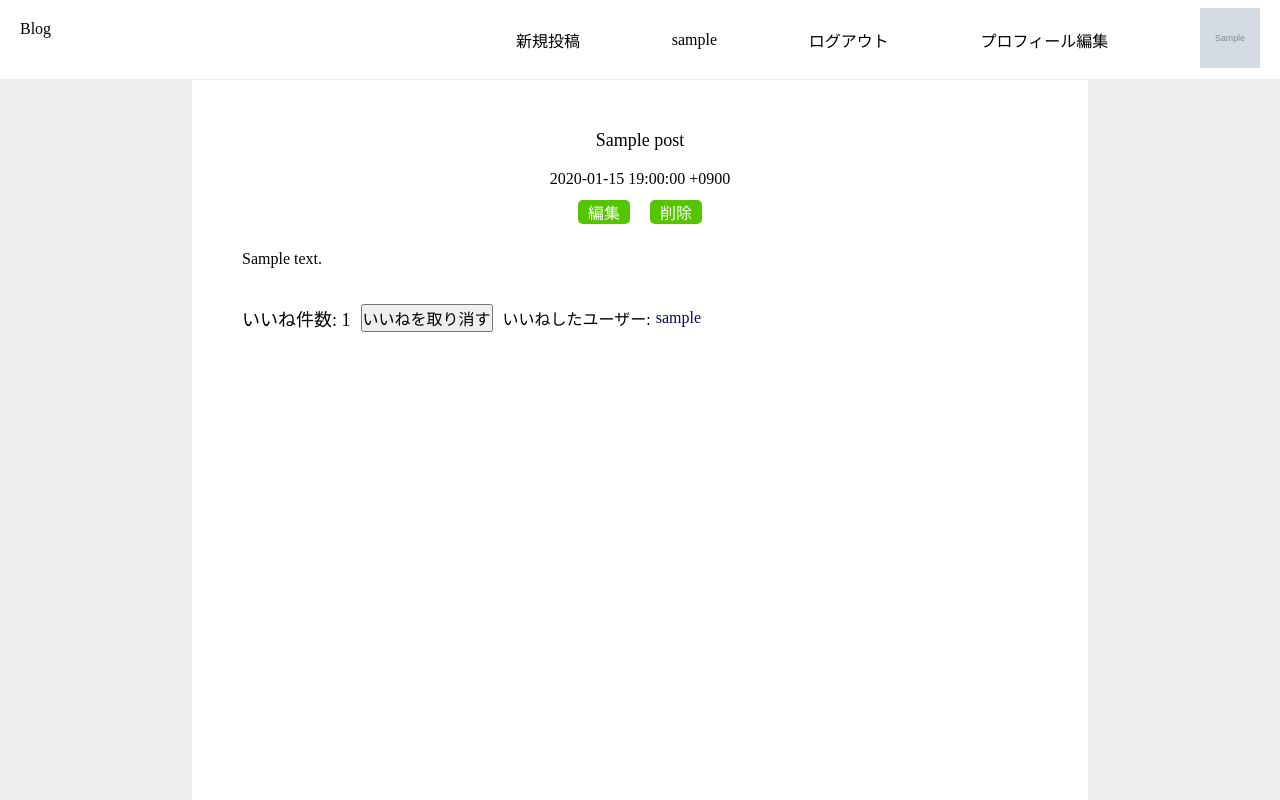
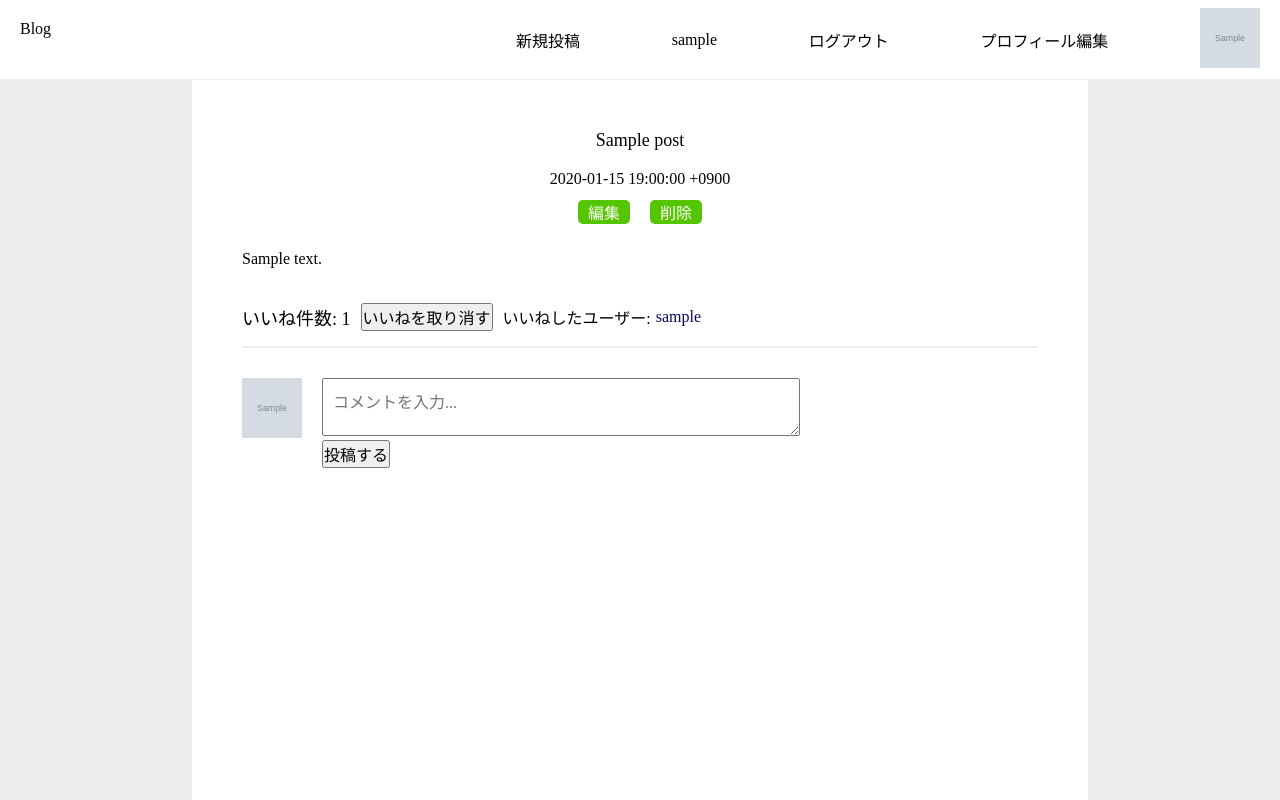
Before and after one commit to h-asuka/hobby_blog, a Rails app: page /posts/1 in a window 1280 px wide. Run offline with Rails 7, Linux system fonts and the light colour scheme; a user stored in the database is signed in; tables that the repository leaves empty hold one stand-in row (values such as "Sample post"); grey boxes marked "Sample" are stand-in pictures; style sheets or scripts are compiled from the project's sources; some libraries are stand-ins or nearby versions.

Commit message:
comment form 実装

```diff
--- a/app/assets/stylesheets/_posts_show.scss
+++ b/app/assets/stylesheets/_posts_show.scss
@@ -58,6 +58,7 @@
       display: flex;
       margin-top: 20px;
       align-items: center;
+      border-bottom: 2px solid #EEEEEE;
       &__count {
         font-size: 18px;
       }
@@ -73,6 +74,25 @@
         .user-nickname {
           text-decoration: none;
           color: #0A0661;
+          overflow-x: auto;
+          white-space: nowrap;
+          display: block;
+        }
+      }
+    }
+    &__comment {
+      height: 150px;
+      display: flex;
+      margin-top: 30px;
+      &__photo {
+
+      }
+      &__text {
+        width: 60%;
+        margin-left: 20px;
+        &__form {
+          width: 100%;
+          padding: 10px;
         }
       }
     }
--- a/app/controllers/posts_controller.rb
+++ b/app/controllers/posts_controller.rb
@@ -26,6 +26,8 @@ class PostsController < ApplicationController
   def show
     @post = Post.find(params[:id])
     @like = Like.new
+    @comment = Comment.new
+    @comments = @post.comments.includes(:user)
   end
 
   def edit
--- a/app/views/posts/show.html.haml
+++ b/app/views/posts/show.html.haml
@@ -28,3 +28,16 @@
       .details-content__like__user-name
         - @post.liked_users.each do |user|
           = link_to user.nickname, user_path(user), class: "user-nickname"
+    .details-content__comment
+      - if current_user
+        .details-content__comment__photo
+          -if current_user.image.present?
+            = image_tag current_user.image.to_s, size: "60x60", class: 'mypage__icon'
+          - else
+            = image_tag "/images/noimage.jpeg", alt: "プロフィール画像",size: "60x60", class: 'mypage__icon'
+        .details-content__comment__text
+          = form_with(model: [@post, @comment], local: true) do |f|
+            = f.text_area :text, placeholder: "コメントを入力...", class: "details-content__comment__text__form"
+            = f.submit "投稿する"
+      - else
+        ※※※ コメントの投稿には新規登録/ログインが必要です ※※※
```
